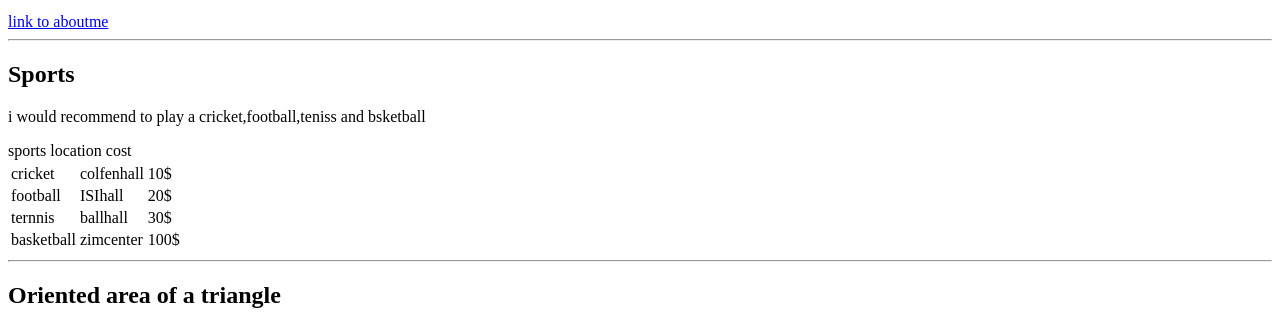
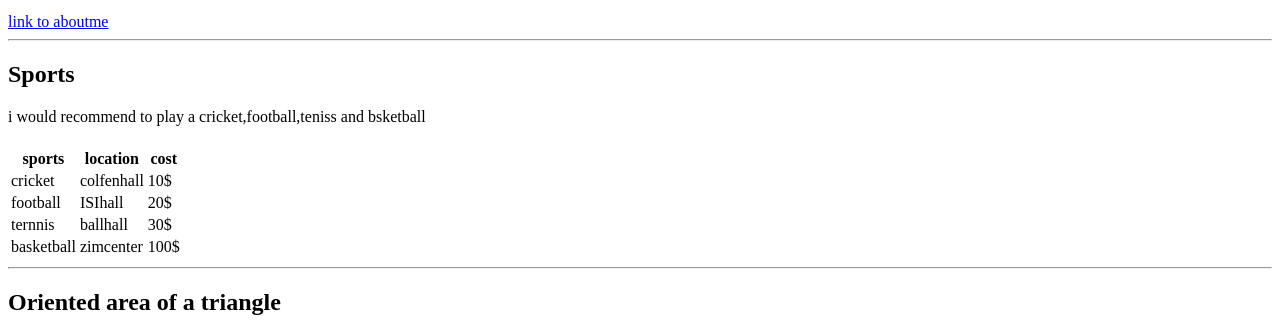
Before and after one commit to 44-563-Web-Apps-S22/webapps-s22-assignment-3-nikchowdary, a plain HTML site: page index.html in a window 1280 px wide. Shown: the part 478-800 px from the top of the page. Drawn offline with Linux system fonts and the light colour scheme.

Commit message:
Update index.html

```diff
--- a/index.html
+++ b/index.html
@@ -36,12 +36,14 @@
 <h2>Sports</h2>
 <p> i would recommend to play a cricket,football,teniss and bsketball</p>
 <table>
+  <h1>
     <tr>
-    <th1> sports </th1>
-    <th2> location </th2>
-    <th3> cost </th3>
+    <th> sports </th>
+    <th> location </th>
+    <th> cost </th>
     </tr>
     <tr>
+    </h1>
       <td> cricket </td>
     <td> colfenhall </td>
     <td> 10$ </td>
```
